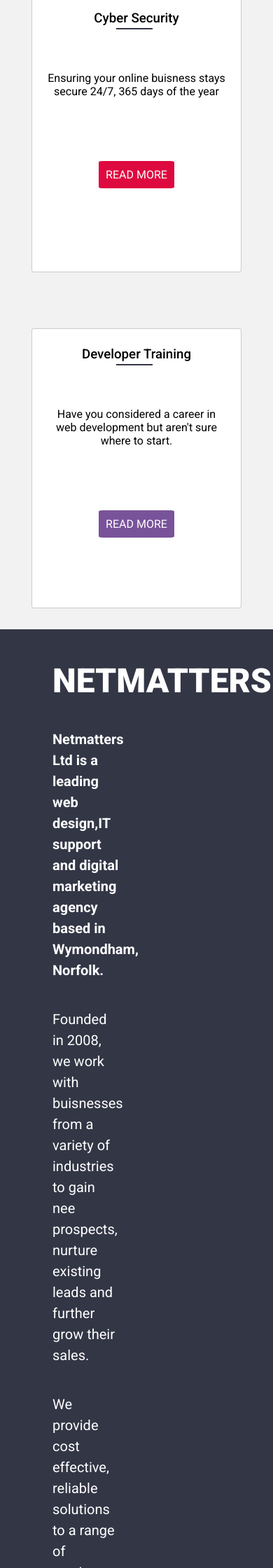
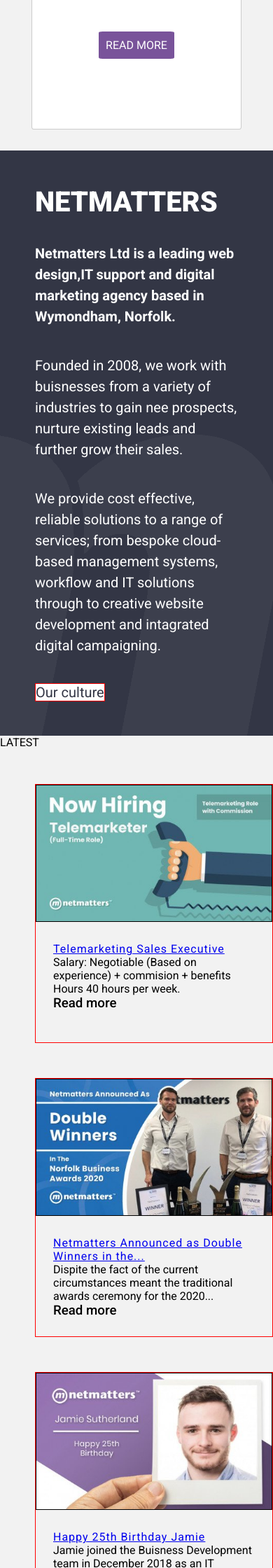
Before and after one commit to David-Every/Html-Css-Javascript-PHP-Reflection, a PHP site: page /html/index.html in a window 390 px wide; the page is wider, and only the part inside the window is pictured. Shown: the part 3840-6080 px from the top of that part at 70% size. Run offline with PHP 8.4, Linux system fonts and the light colour scheme.

Commit message:
starts to adjust media queries

```diff
--- a/html/index.html
+++ b/html/index.html
@@ -73,7 +73,7 @@
 
         <!-- <img src = "../img/Carousel images/web_design_slide_1.jpg" alt ="Designing a website"> -->
         <!-- web design dropdown -->
-        <div class ="dd web-design-dropdown" >
+        <!-- <div class ="dd web-design-dropdown" >
             <ul>
                 <li> stylish websites</li>
                 <li> ecommerce stores</li>
@@ -132,7 +132,7 @@
                 <li> pci/dss</li>
                 <li> hacker prevention</li>
             </ul>
-        </div>
+        </div> -->
 
     </header>
 
@@ -210,7 +210,7 @@
 
         <!-- about us -->
         <div class ="about-us">
-
+            <div class ="content">
                 <h1>Netmatters</h1>
                 <p>Netmatters Ltd is a leading web design,IT support and digital
                     marketing agency based in Wymondham, Norfolk.
@@ -226,6 +226,7 @@
                 </p>
                 <label class = "culture">  Our culture </label> <!-- Add arrow icon here-->
             </div>
+        </div>
         <!-- /about us -->
 
         <div >
@@ -237,29 +238,35 @@
         <div class = "news">
             <div class = "news-card">
                 <img src = "../img/News_img/telemarketing-sales-executive-HapA.jpg"alt ="Netmatters Hiring">
+                <div class = "info">
                     <h4><a href ="#">Telemarketing Sales Executive</a></h4>
                     <p>Salary: Negotiable (Based on experience) +
                         commision + benefits Hours 40 hours per week.
                     </p>
                     <h3>Read more</h4>
                 </div>
+            </div>
 
             <div class = "news-card">
                 <img src ="../img/News_img/netmatters-announced-as-PPnN.jpg" alt="Netmatters Announcement">
+                <div class ="info">
                     <h4><a href ="#">Netmatters Announced as Double Winners in the...</a></h4>
                     <p>Dispite the fact of the current circumstances meant the
                         traditional awards ceremony for the 2020...
                     </p>
                     <h3>Read more</h4>
                 </div>
+            </div>
 
             <div class = "news-card">
                 <img src = "../img/News_img/happy-25th-birthday-nm9f.jpg">
+                <div class = "info" >
                     <h4><a href = "#"> Happy 25th Birthday Jamie </a></h4>
                     <p>Jamie joined the Buisness Development team
                         in December 2018 as an IT Account manager. Since j...
                     </p>
                     <h3>Read more</h4>
+                </div>
             </div>
         </div>
         <!-- /news -->
@@ -313,7 +320,7 @@
                 </ul>
             </div><!--/Website-->
 
-            <div class = "social-media"> <!--Social Media-->
+            <div class = "social-media buisness-info"> <!--Social Media-->
                 <h4 class = "f-title">Social Media</h4>
 
                 <div class = "social-buttons">
@@ -324,7 +331,7 @@
             </div><!--/Social Media-->
         </div>
 
-        <div class = "footer-icons">
+        <div class = " footer-icons">
             <!-- <div class = "google-partner">
                 <img src = "../img/Footer-imgs/google_partner.png" alt ="Google partner">
             </div> -->
--- a/scss/_about-us.scss
+++ b/scss/_about-us.scss
@@ -4,19 +4,21 @@
     background-repeat: no-repeat;
     background-position: bottom right;
 
-    padding: 25px 75px 25px ;
+    //padding: 25px 75px 25px ;
+    padding:25px;
     color: $nm-primary;
     font-size:20px;
     h1{
         text-transform:uppercase;
-        font-size: 48px;
-        padding-top:20px;
-        padding-bottom: 40px;
+        font-size: 2em;
+        padding-bottom:35px;
+        //padding-top:20px;
+       // padding-bottom: 40px;
     }
     //first p gets extra weight too be added
 
     p{
-        width:40%;
+        //width:40%;
         padding-bottom: 40px;
         line-height:1.5;
 
@@ -28,7 +30,7 @@
     .culture{
 
         border:1px solid red;
-        padding: 10px 15px;
+        //padding: 10px 15px;
         //margin-bottom: 50px;
         background: $nm-primary;
         color: $nm-secondary;
--- a/scss/_dropdowns.scss
+++ b/scss/_dropdowns.scss
@@ -8,16 +8,16 @@
 //     height:15px;
 // }
 
-.dd{
-    //visibility:visible;
-    visibility: hidden;
-    //height:15px;
+// .dd{
+//     //visibility:visible;
+//     visibility: hidden;
+//     height:15px;
 
-    &:hover{
-        visibility: visible;
-        color:black;
-    }
-}
+//     &:hover{
+//         visibility: visible;
+//         color:black;
+//     }
+// }
 
 
 
--- a/scss/_footer.scss
+++ b/scss/_footer.scss
@@ -5,7 +5,8 @@
         @include text-display;
 
         flex-wrap:wrap;
-        padding: 50px 150px 50px;
+
+        //padding: 50px 150px 50px;
         background-color: $nm-secondary;
         color: $nm-primary;
 
@@ -53,6 +54,7 @@
         flex-wrap:wrap;
 
         a{
+
             margin-right:10px;
             margin-top:10px;
 
--- a/scss/_mixins.scss
+++ b/scss/_mixins.scss
@@ -8,3 +8,61 @@
     font-style: normal;
     text-decoration: none;
 }
+
+// $break-xs:575px;
+// $break-sm: 576px;
+
+$break-sm: 768px;
+$break-m: 992px;
+$break-lg: 1260px; //1000
+
+
+// || MEDIA QUERIES || //
+
+ //Small
+
+@media(max-width:$break-sm){
+    .content{
+        padding: 25px;
+        width:100%;
+    }
+
+    .news-card{
+        margin-left:50px;
+        margin-top:50px;
+    }
+    .buisness-info{
+        //padding: 50px 150px;
+        width: 100%;
+        padding-top: 50px;
+        padding-right:150px;
+        padding-left:25px;
+    }
+}
+
+//Medium
+
+@media(min-width:$break-sm (max-width:$break-m)){
+    .content{
+        padding: 25px;
+        width:100%;
+    }
+
+        .news-card{
+            margin-right:50px;
+            margin-top:50px;
+        }
+}
+
+//Large
+
+@media (min-width:$break-lg){
+    .content{
+        width:45%;
+    }
+
+    .news-card{
+        margin-right:50px;
+        margin-top:50px;
+    }
+}
--- a/scss/_news.scss
+++ b/scss/_news.scss
@@ -1,21 +1,20 @@
 .news{
-    @include display;
-    margin-bottom: 5em;
-
-    a{
-        color:$nm-web;
-
-    }
-    img{
-        width:100%;
-    }
+    display:flex;
+    flex-wrap: wrap;
+    width: 100%;
 
     .news-card{
-        margin-left: 3%;
-        width: 35%;
-        border: $nm-tertiary 1px solid;
-    }
-    .news-card:last-child{
-        margin-right: 3%;
+        border: 1px red solid;
+        width:370px; // width of a news card
+        height: 370px;
+
+        img{
+            border: 1px black solid;
+            width:100%; // take up entire width of your news card
+        }
+        .info{
+            padding:25px;
+
+        }
     }
 }
--- a/scss/style.css
+++ b/scss/style.css
@@ -73,6 +73,44 @@
   border: 2px red solid;
 }
 
+@media (max-width: 768px) {
+  .content {
+    padding: 25px;
+    width: 100%;
+  }
+  .news-card {
+    margin-left: 50px;
+    margin-top: 50px;
+  }
+  .buisness-info {
+    width: 100%;
+    padding-top: 50px;
+    padding-right: 150px;
+    padding-left: 25px;
+  }
+}
+
+@media (min-width: 768px (max-width: 992px)) {
+  .content {
+    padding: 25px;
+    width: 100%;
+  }
+  .news-card {
+    margin-right: 50px;
+    margin-top: 50px;
+  }
+}
+
+@media (min-width: 1260px) {
+  .content {
+    width: 45%;
+  }
+  .news-card {
+    margin-right: 50px;
+    margin-top: 50px;
+  }
+}
+
 footer .buisness-info {
   display: -webkit-box;
   display: -ms-flexbox;
@@ -85,7 +123,6 @@
   text-decoration: none;
   -ms-flex-wrap: wrap;
       flex-wrap: wrap;
-  padding: 50px 150px 50px;
   background-color: #333645;
   color: #fff;
 }
@@ -156,28 +193,24 @@
   display: -webkit-box;
   display: -ms-flexbox;
   display: flex;
-  -webkit-box-pack: justify;
-      -ms-flex-pack: justify;
-          justify-content: space-between;
-  margin-bottom: 5em;
-}
-
-.news a {
-  color: #926fb1;
-}
-
-.news img {
+  -ms-flex-wrap: wrap;
+      flex-wrap: wrap;
   width: 100%;
 }
 
 .news .news-card {
-  margin-left: 3%;
-  width: 35%;
-  border: #666666 1px solid;
+  border: 1px red solid;
+  width: 370px;
+  height: 370px;
 }
 
-.news .news-card:last-child {
-  margin-right: 3%;
+.news .news-card img {
+  border: 1px black solid;
+  width: 100%;
+}
+
+.news .news-card .info {
+  padding: 25px;
 }
 
 .about-us {
@@ -185,20 +218,18 @@
   background-image: url(../img/Icons/branded.png);
   background-repeat: no-repeat;
   background-position: bottom right;
-  padding: 25px 75px 25px;
+  padding: 25px;
   color: #fff;
   font-size: 20px;
 }
 
 .about-us h1 {
   text-transform: uppercase;
-  font-size: 48px;
-  padding-top: 20px;
-  padding-bottom: 40px;
+  font-size: 2em;
+  padding-bottom: 35px;
 }
 
 .about-us p {
-  width: 40%;
   padding-bottom: 40px;
   line-height: 1.5;
 }
@@ -209,7 +240,6 @@
 
 .about-us .culture {
   border: 1px solid red;
-  padding: 10px 15px;
   background: #fff;
   color: #333645;
   cursor: pointer;
@@ -532,15 +562,6 @@
   width: 100%;
 }
 
-.dd {
-  visibility: hidden;
-}
-
-.dd:hover {
-  visibility: visible;
-  color: black;
-}
-
 body {
   -webkit-user-select: none;
      -moz-user-select: none;
```
Also changed, not shown: 1 other file. Lines whose indentation alone changed are shown as unchanged.
